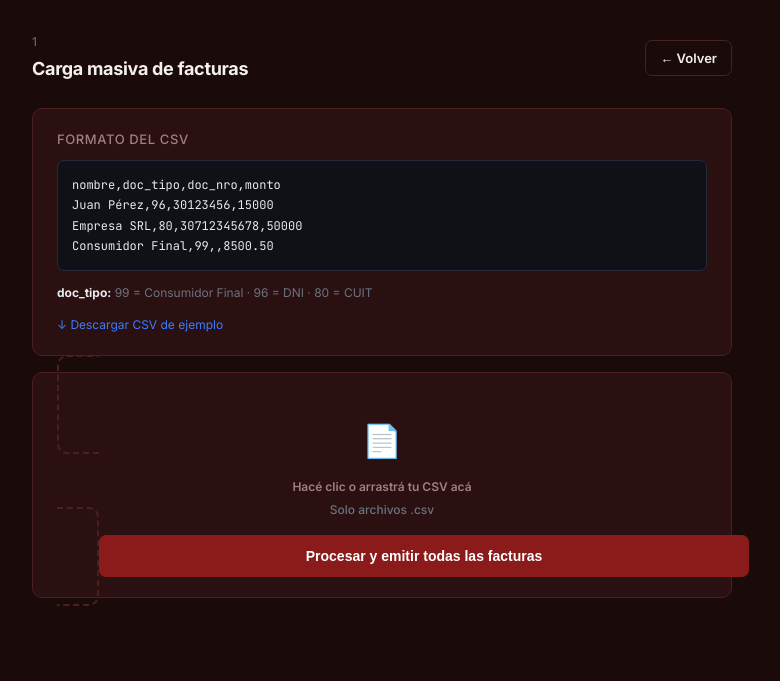
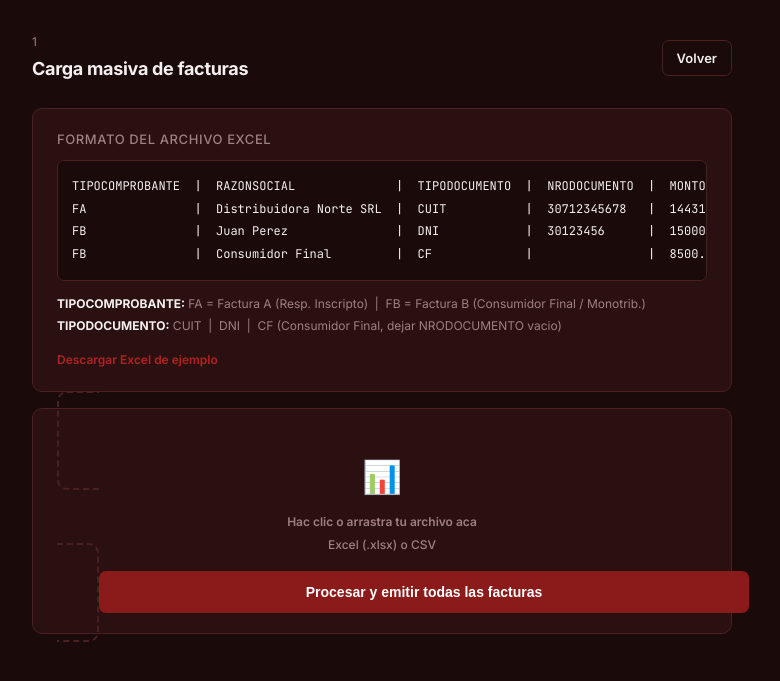
Before and after one commit to fap3000/FACTURADOR-MUNDOSIM, a Flask app: page /masivo in a window 1280 px wide. Shown: the part 56-737 px from the top of the page, without its empty margins (258-1038 px from the left). Run offline with Flask 3, Linux system fonts and the light colour scheme; the visitor is signed in with stand-in values (Sample User, id 1).

Commit message:
Update masivo.html for improved styling and file support

```diff
--- a/templates/masivo.html
+++ b/templates/masivo.html
@@ -1,40 +1,41 @@
 {% extends "base.html" %}
-{% block title %}Carga Masiva — Mundosim{% endblock %}
+{% block title %}Carga Masiva - Mundosim{% endblock %}
 
 {% block content %}
 
 <div style="max-width:700px;margin:0 auto">
   <div class="section-header" style="margin-bottom:24px">
     <div>
-      <div style="font-size:12px;color:#6b7280;margin-bottom:4px">{{ sucursal }}</div>
+      <div style="font-size:12px;color:#a08080;margin-bottom:4px">{{ sucursal }}</div>
       <div class="section-title">Carga masiva de facturas</div>
     </div>
-    <a href="{{ url_for('dashboard') }}" class="btn btn-ghost" style="font-size:13px;padding:7px 14px">← Volver</a>
+    <a href="{{ url_for('dashboard') }}" class="btn btn-ghost" style="font-size:13px;padding:7px 14px">Volver</a>
   </div>
 
   <div class="card" style="margin-bottom:16px">
-    <div class="card-title" style="margin-bottom:10px">Formato del CSV</div>
-    <pre style="background:#0f1117;border:1px solid #252a3a;border-radius:7px;padding:14px;font-size:12px;overflow-x:auto;color:#e8eaf0;font-family:'JetBrains Mono',monospace;line-height:1.7">nombre,doc_tipo,doc_nro,monto
-Juan Pérez,96,30123456,15000
-Empresa SRL,80,30712345678,50000
-Consumidor Final,99,,8500.50</pre>
-    <div style="margin-top:12px;display:flex;gap:20px;font-size:12px;color:#6b7280">
-      <span><b style="color:#e8eaf0">doc_tipo:</b> 99 = Consumidor Final · 96 = DNI · 80 = CUIT</span>
+    <div class="card-title" style="margin-bottom:10px">Formato del archivo Excel</div>
+    <pre style="background:#1a0a0a;border:1px solid #4a2020;border-radius:7px;padding:14px;font-size:12px;overflow-x:auto;color:#f5f0f0;font-family:'JetBrains Mono',monospace;line-height:1.9">TIPOCOMPROBANTE  |  RAZONSOCIAL              |  TIPODOCUMENTO  |  NRODOCUMENTO  |  MONTO
+FA               |  Distribuidora Norte SRL  |  CUIT           |  30712345678   |  1443120.00
+FB               |  Juan Perez               |  DNI            |  30123456      |  15000.00
+FB               |  Consumidor Final         |  CF             |                |  8500.50</pre>
+    <div style="margin-top:12px;font-size:12px;color:#a08080;line-height:1.8">
+      <b style="color:#f5f0f0">TIPOCOMPROBANTE:</b> FA = Factura A (Resp. Inscripto) &nbsp;|&nbsp; FB = Factura B (Consumidor Final / Monotrib.)<br>
+      <b style="color:#f5f0f0">TIPODOCUMENTO:</b> CUIT &nbsp;|&nbsp; DNI &nbsp;|&nbsp; CF (Consumidor Final, dejar NRODOCUMENTO vacio)
     </div>
-    <a href="/static/facturas_ejemplo.csv" download
-       style="display:inline-block;margin-top:12px;font-size:12px;color:#3b7cff;text-decoration:none">
-      ↓ Descargar CSV de ejemplo
+    <a href="/static/Mundosim_CargaMasiva.xlsx" download
+       style="display:inline-block;margin-top:14px;font-size:12px;color:#B22222;text-decoration:none;font-weight:600">
+      Descargar Excel de ejemplo
     </a>
   </div>
 
   <div class="card" style="margin-bottom:24px">
     <form method="POST" enctype="multipart/form-data">
       <label class="upload-zone" for="archivo">
-        <input type="file" name="archivo" id="archivo" accept=".csv" onchange="mostrarNombre(this)">
+        <input type="file" name="archivo" id="archivo" accept=".xlsx,.xls,.csv" onchange="mostrarNombre(this)">
         <div id="upload-text">
-          <div style="font-size:32px;margin-bottom:10px">📄</div>
-          <div style="font-weight:600;margin-bottom:4px">Hacé clic o arrastrá tu CSV acá</div>
-          <div style="font-size:12px;color:#6b7280">Solo archivos .csv</div>
+          <div style="font-size:32px;margin-bottom:10px">📊</div>
+          <div style="font-weight:600;margin-bottom:4px">Hac clic o arrastra tu archivo aca</div>
+          <div style="font-size:12px;color:#a08080">Excel (.xlsx) o CSV</div>
         </div>
       </label>
       <button type="submit" class="btn btn-primary" style="width:100%;justify-content:center;padding:13px;margin-top:16px">
@@ -47,28 +48,30 @@ Consumidor Final,99,,8500.50</pre>
   <div class="card">
     <div class="section-header" style="margin-bottom:14px">
       <span class="section-title" style="font-size:16px">Resultado del proceso</span>
-      <div style="font-size:13px;color:#6b7280">
-        ✓ {{ resultados|selectattr('estado','equalto','APROBADO')|list|length }} aprobadas ·
-        ✗ {{ resultados|selectattr('estado','equalto','RECHAZADO')|list|length }} rechazadas
+      <div style="font-size:13px;color:#a08080">
+        {{ resultados|selectattr('estado','equalto','APROBADO')|list|length }} aprobadas &nbsp;·&nbsp;
+        {{ resultados|selectattr('estado','equalto','RECHAZADO')|list|length }} rechazadas
       </div>
     </div>
     <div class="table-wrap">
       <table>
         <thead>
           <tr>
+            <th>Tipo</th>
             <th>Destinatario</th>
             <th>Monto</th>
-            <th>N° / CAE</th>
+            <th>CAE</th>
             <th>Estado</th>
           </tr>
         </thead>
         <tbody>
           {% for r in resultados %}
           <tr>
+            <td><span class="badge" style="background:rgba(139,26,26,.2);color:#ffaaaa;font-size:11px">{{ r.tipo }}</span></td>
             <td>{{ r.destinatario }}</td>
             <td class="mono">${{ "{:,.2f}".format(r.monto) }}</td>
             <td class="mono muted" style="font-size:11px">
-              {% if r.cae %}{{ r.cae }}{% else %}<span style="color:#ef4444">{{ r.error }}</span>{% endif %}
+              {% if r.cae %}{{ r.cae }}{% else %}<span style="color:#ef5350">{{ r.error }}</span>{% endif %}
             </td>
             <td>
               {% if r.estado == 'APROBADO' %}
@@ -90,9 +93,9 @@ Consumidor Final,99,,8500.50</pre>
   function mostrarNombre(input) {
     if (input.files && input.files[0]) {
       document.getElementById("upload-text").innerHTML =
-        `<div style="font-size:28px;margin-bottom:8px">✅</div>
-         <div style="font-weight:600">${input.files[0].name}</div>
-         <div style="font-size:12px;color:#6b7280">${input.files[0].size > 1024 ? (input.files[0].size/1024).toFixed(1)+'KB' : input.files[0].size+' bytes'}</div>`;
+        '<div style="font-size:28px;margin-bottom:8px">OK</div>' +
+        '<div style="font-weight:600">' + input.files[0].name + '</div>' +
+        '<div style="font-size:12px;color:#a08080">' + (input.files[0].size > 1024 ? (input.files[0].size/1024).toFixed(1)+'KB' : input.files[0].size+' bytes') + '</div>';
     }
   }
 </script>
```
